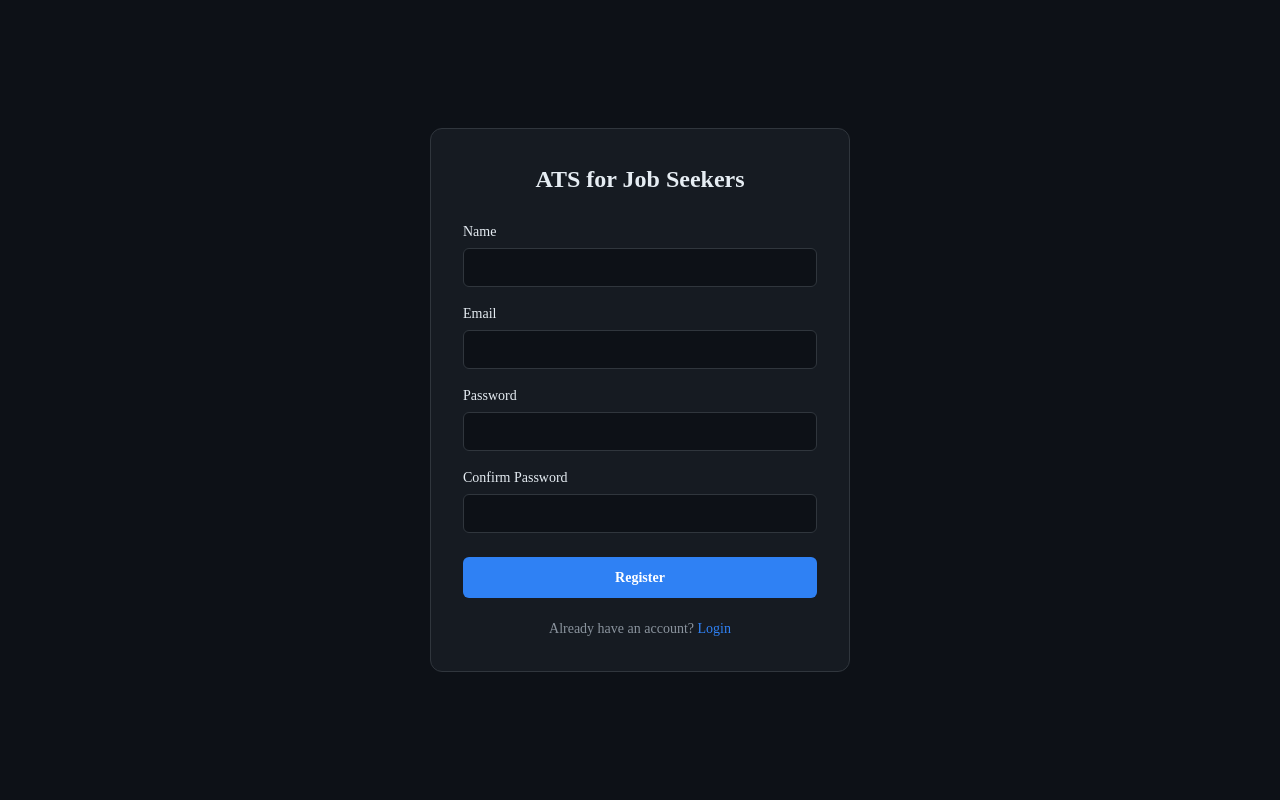
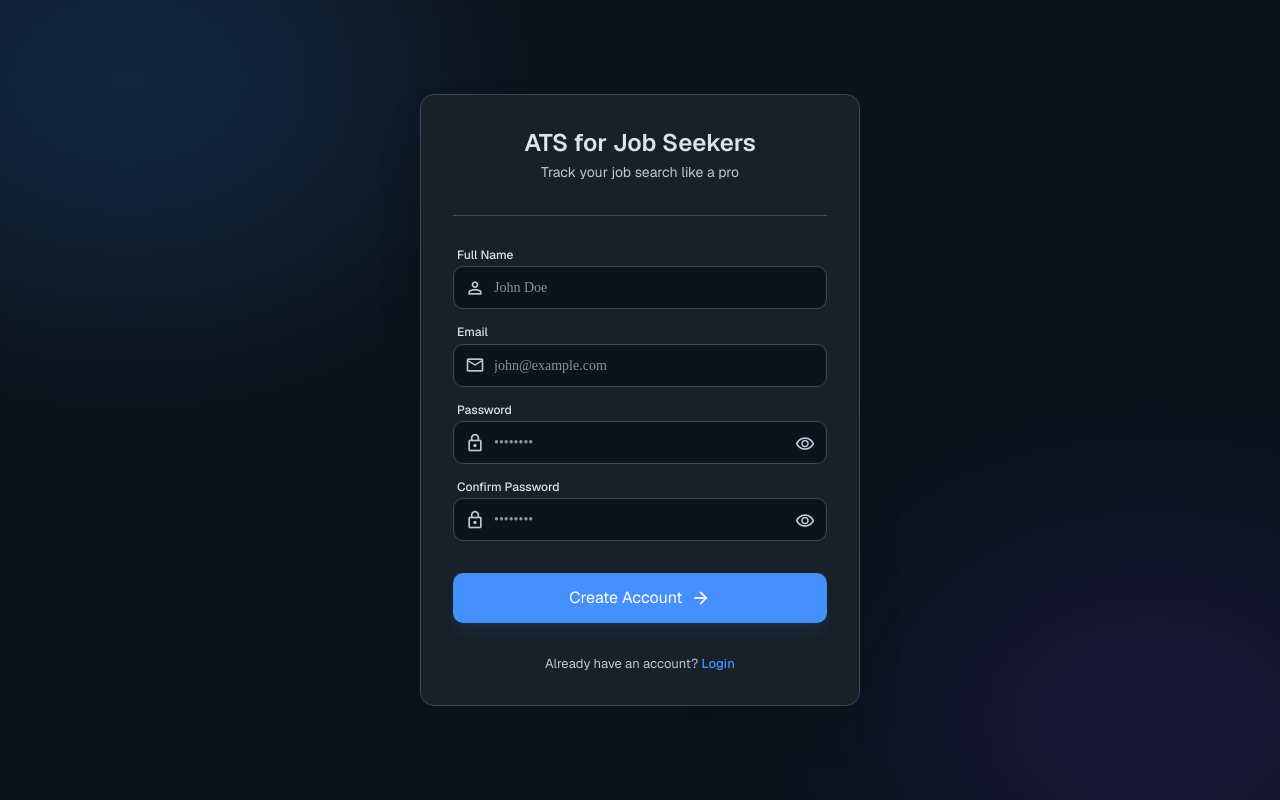
Before and after one commit to oms2304/ATS, a Next.js app in the folder frontend/: page /register in a window 1280 px wide. Built offline with nearby package versions, Linux system fonts and the light colour scheme; no server answers.

Commit message:
Register page design updated

```diff
--- /dev/null
+++ b/frontend/app/(auth)/layout.tsx
@@ -0,0 +1,11 @@
+export default function AuthLayout({ children }: { children: React.ReactNode }) {
+  return (
+    <>
+      <link
+        rel="stylesheet"
+        href="https://fonts.googleapis.com/css2?family=Material+Symbols+Outlined:opsz,wght,FILL,GRAD@24,400,0,0"
+      />
+      {children}
+    </>
+  )
+}
--- a/frontend/app/(auth)/register/page.tsx
+++ b/frontend/app/(auth)/register/page.tsx
@@ -1,9 +1,13 @@
 'use client'
 
 import { useState } from 'react'
+import Link from 'next/link'
 import { useRouter } from 'next/navigation'
-import Link from 'next/link'
 import { apiFetch } from '@/lib/api'
+
+function fieldBorderClass(hasError: boolean) {
+  return hasError ? 'border-error' : 'border-outline-variant'
+}
 
 export default function RegisterPage() {
   const router = useRouter()
@@ -16,10 +20,14 @@ export default function RegisterPage() {
   const [fieldErrors, setFieldErrors] = useState<Record<string, string>>({})
   const [generalError, setGeneralError] = useState('')
   const [loading, setLoading] = useState(false)
+  const [showPassword, setShowPassword] = useState(false)
+  const [showConfirmPassword, setShowConfirmPassword] = useState(false)
 
   function handleChange(e: React.ChangeEvent<HTMLInputElement>) {
-    setForm(prev => ({ ...prev, [e.target.name]: e.target.value }))
-    setFieldErrors(prev => ({ ...prev, [e.target.name]: '' }))
+    const { name, value } = e.target
+    setForm(prev => ({ ...prev, [name]: value }))
+    setFieldErrors(prev => ({ ...prev, [name]: '' }))
+    setGeneralError('')
   }
 
   function validate() {
@@ -73,151 +81,187 @@ export default function RegisterPage() {
     }
   }
 
-  const inputBase: React.CSSProperties = {
-    width: '100%',
-    backgroundColor: '#0d1117',
-    borderRadius: '0.375rem',
-    padding: '0.5rem 0.75rem',
-    color: '#e6edf3',
-    fontSize: '0.875rem',
-    outline: 'none',
-    boxSizing: 'border-box'
-  }
+  return (
+    <div className="ats-auth dark bg-background text-on-background flex items-center justify-center p-md h-screen">
+      <div className="fixed inset-0 pointer-events-none overflow-hidden opacity-20">
+        <div className="absolute -top-[10%] -left-[10%] w-[40%] h-[40%] bg-primary-container rounded-full blur-[120px]" />
+        <div className="absolute -bottom-[10%] -right-[10%] w-[40%] h-[40%] bg-secondary-container rounded-full blur-[120px]" />
+      </div>
 
-  const fields: { key: keyof typeof form; label: string; type: string }[] = [
-    { key: 'name', label: 'Name', type: 'text' },
-    { key: 'email', label: 'Email', type: 'email' },
-    { key: 'password', label: 'Password', type: 'password' },
-    { key: 'confirmPassword', label: 'Confirm Password', type: 'password' }
-  ]
-
-  return (
-    <div
-      style={{
-        backgroundColor: '#0d1117',
-        minHeight: '100vh',
-        display: 'flex',
-        alignItems: 'center',
-        justifyContent: 'center',
-        padding: '1rem'
-      }}
-    >
-      <div
-        style={{
-          backgroundColor: '#161b22',
-          border: '1px solid #30363d',
-          borderRadius: '0.75rem',
-          padding: '2rem',
-          width: '100%',
-          maxWidth: '420px'
-        }}
-      >
-        <h1
-          style={{
-            color: '#e6edf3',
-            fontSize: '1.5rem',
-            fontWeight: 700,
-            textAlign: 'center',
-            marginBottom: '1.5rem'
-          }}
-        >
+      <main className="relative z-10 w-full max-w-[440px] bg-surface-container border border-outline-variant rounded-xl p-xl shadow-2xl">
+        <header className="flex flex-col items-center text-center mb-xl">
+          <h1 className="text-on-surface font-headline-lg text-headline-lg mb-xs">
             ATS for Job Seekers
           </h1>
+          <p className="text-on-surface-variant font-body-md text-body-md">
+            Track your job search like a pro
+          </p>
+        </header>
+
+        <div className="w-full h-px bg-outline-variant mb-xl" />
 
         {generalError && (
-          <p
-            style={{
-              color: '#f85149',
-              fontSize: '0.875rem',
-              marginBottom: '1rem',
-              textAlign: 'center'
-            }}
-          >
-            {generalError}
-          </p>
+          <p className="text-error text-[12px] text-center mb-md">{generalError}</p>
         )}
 
-        <form
-          onSubmit={handleSubmit}
-          style={{ display: 'flex', flexDirection: 'column', gap: '1rem' }}
+        <form className="space-y-md" onSubmit={handleSubmit} noValidate>
+          <div className="flex flex-col gap-xs">
+            <label
+              className="text-on-surface font-label-md text-label-md ml-1"
+              htmlFor="fullName"
             >
-          {fields.map(({ key, label, type }) => (
-            <div key={key}>
-              <label
-                style={{
-                  display: 'block',
-                  color: '#e6edf3',
-                  fontSize: '0.875rem',
-                  marginBottom: '0.375rem'
-                }}
-              >
-                {label}
+              Full Name
             </label>
+            <div className="relative group input-focus-glow rounded-lg">
+              <span className="material-symbols-outlined absolute left-3 top-1/2 -translate-y-1/2 text-on-surface-variant group-focus-within:text-primary transition-colors">
+                person
+              </span>
               <input
-                name={key}
-                type={type}
-                value={form[key]}
+                className={`w-full bg-background border rounded-lg py-2.5 pl-10 pr-4 text-on-surface text-body-md placeholder:text-outline focus:border-primary focus:ring-0 transition-all outline-none ${fieldBorderClass(!!fieldErrors.name)}`}
+                id="fullName"
+                name="name"
+                placeholder="John Doe"
+                type="text"
+                value={form.name}
                 onChange={handleChange}
-                style={{
-                  ...inputBase,
-                  border: `1px solid ${fieldErrors[key] ? '#f85149' : '#30363d'}`
-                }}
-                onFocus={e => (e.currentTarget.style.borderColor = '#2f81f4')}
-                onBlur={e =>
-                  (e.currentTarget.style.borderColor = fieldErrors[key]
-                    ? '#f85149'
-                    : '#30363d')
-                }
               />
-              {fieldErrors[key] && (
-                <p
-                  style={{
-                    color: '#f85149',
-                    fontSize: '0.75rem',
-                    marginTop: '0.25rem'
-                  }}
-                >
-                  {fieldErrors[key]}
-                </p>
+            </div>
+            {fieldErrors.name && (
+              <p className="text-error text-[12px] mt-1">{fieldErrors.name}</p>
             )}
           </div>
-          ))}
+
+          <div className="flex flex-col gap-xs">
+            <label
+              className="text-on-surface font-label-md text-label-md ml-1"
+              htmlFor="email"
+            >
+              Email
+            </label>
+            <div className="relative group input-focus-glow rounded-lg">
+              <span className="material-symbols-outlined absolute left-3 top-1/2 -translate-y-1/2 text-on-surface-variant group-focus-within:text-primary transition-colors">
+                mail
+              </span>
+              <input
+                className={`w-full bg-background border rounded-lg py-2.5 pl-10 pr-4 text-on-surface text-body-md placeholder:text-outline focus:border-primary focus:ring-0 transition-all outline-none ${fieldBorderClass(!!fieldErrors.email)}`}
+                id="email"
+                name="email"
+                placeholder="john@example.com"
+                type="email"
+                value={form.email}
+                onChange={handleChange}
+              />
+            </div>
+            {fieldErrors.email && (
+              <p className="text-error text-[12px] mt-1">{fieldErrors.email}</p>
+            )}
+          </div>
+
+          <div className="flex flex-col gap-xs">
+            <label
+              className="text-on-surface font-label-md text-label-md ml-1"
+              htmlFor="password"
+            >
+              Password
+            </label>
+            <div className="relative group input-focus-glow rounded-lg">
+              <span className="material-symbols-outlined absolute left-3 top-1/2 -translate-y-1/2 text-on-surface-variant group-focus-within:text-primary transition-colors">
+                lock
+              </span>
+              <input
+                className={`w-full bg-background border rounded-lg py-2.5 pl-10 pr-10 text-on-surface text-body-md placeholder:text-outline focus:border-primary focus:ring-0 transition-all outline-none ${fieldBorderClass(!!fieldErrors.password)}`}
+                id="password"
+                name="password"
+                placeholder="••••••••"
+                type={showPassword ? 'text' : 'password'}
+                value={form.password}
+                onChange={handleChange}
+              />
+              <button
+                className="absolute right-3 top-1/2 -translate-y-1/2 text-on-surface-variant hover:text-on-surface transition-colors cursor-pointer"
+                type="button"
+                aria-label={showPassword ? 'Hide password' : 'Show password'}
+                onClick={() => setShowPassword(prev => !prev)}
+              >
+                <span className="material-symbols-outlined">
+                  {showPassword ? 'visibility_off' : 'visibility'}
+                </span>
+              </button>
+            </div>
+            {fieldErrors.password && (
+              <p className="text-error text-[12px] mt-1">{fieldErrors.password}</p>
+            )}
+          </div>
+
+          <div className="flex flex-col gap-xs">
+            <label
+              className="text-on-surface font-label-md text-label-md ml-1"
+              htmlFor="confirmPassword"
+            >
+              Confirm Password
+            </label>
+            <div className="relative group input-focus-glow rounded-lg">
+              <span className="material-symbols-outlined absolute left-3 top-1/2 -translate-y-1/2 text-on-surface-variant group-focus-within:text-primary transition-colors">
+                lock
+              </span>
+              <input
+                className={`w-full bg-background border rounded-lg py-2.5 pl-10 pr-10 text-on-surface text-body-md placeholder:text-outline focus:border-primary focus:ring-0 transition-all outline-none ${fieldBorderClass(!!fieldErrors.confirmPassword)}`}
+                id="confirmPassword"
+                name="confirmPassword"
+                placeholder="••••••••"
+                type={showConfirmPassword ? 'text' : 'password'}
+                value={form.confirmPassword}
+                onChange={handleChange}
+              />
+              <button
+                className="absolute right-3 top-1/2 -translate-y-1/2 text-on-surface-variant hover:text-on-surface transition-colors cursor-pointer"
+                type="button"
+                aria-label={showConfirmPassword ? 'Hide password' : 'Show password'}
+                onClick={() => setShowConfirmPassword(prev => !prev)}
+              >
+                <span className="material-symbols-outlined">
+                  {showConfirmPassword ? 'visibility_off' : 'visibility'}
+                </span>
+              </button>
+            </div>
+            {fieldErrors.confirmPassword && (
+              <p className="text-error text-[12px] mt-1">{fieldErrors.confirmPassword}</p>
+            )}
+          </div>
 
           <button
+            className="w-full bg-primary-container hover:bg-primary-container/90 active:scale-[0.98] text-white font-label-md text-body-lg py-3 rounded-lg flex items-center justify-center gap-2 transition-all mt-xl shadow-lg shadow-primary-container/10 disabled:opacity-70 disabled:cursor-not-allowed disabled:active:scale-100"
             type="submit"
             disabled={loading}
-            style={{
-              backgroundColor: '#2f81f4',
-              color: '#ffffff',
-              border: 'none',
-              borderRadius: '0.375rem',
-              padding: '0.625rem',
-              fontSize: '0.875rem',
-              fontWeight: 600,
-              cursor: loading ? 'not-allowed' : 'pointer',
-              opacity: loading ? 0.7 : 1,
-              width: '100%',
-              marginTop: '0.5rem'
-            }}
           >
-            {loading ? 'Creating account...' : 'Register'}
+            {loading ? (
+              <>
+                <span className="material-symbols-outlined text-[18px] animate-spin">
+                  progress_activity
+                </span>
+                Creating...
+              </>
+            ) : (
+              <>
+                Create Account
+                <span className="material-symbols-outlined text-[18px]">arrow_forward</span>
+              </>
+            )}
           </button>
         </form>
 
-        <p
-          style={{
-            color: '#8b949e',
-            fontSize: '0.875rem',
-            textAlign: 'center',
-            marginTop: '1.25rem'
-          }}
+        <footer className="mt-xl text-center">
+          <p className="text-on-surface-variant font-body-sm text-body-sm">
+            Already have an account?{' '}
+            <Link
+              className="text-primary-container hover:text-primary-container/80 font-medium hover:underline transition-all"
+              href="/login"
             >
-          Already have an account?{' '}
-          <Link href="/login" style={{ color: '#2f81f4', textDecoration: 'none' }}>
               Login
             </Link>
           </p>
-      </div>
+        </footer>
+      </main>
     </div>
   )
 }
--- a/frontend/app/globals.css
+++ b/frontend/app/globals.css
@@ -128,3 +128,62 @@
     @apply font-sans;
   }
 }
+
+/* ATS auth register design tokens (from UI mock) */
+@theme inline {
+  --color-on-background: #dae3ee;
+  --color-surface-container: #182028;
+  --color-surface: #0b141c;
+  --color-on-surface: #dae3ee;
+  --color-on-surface-variant: #c1c6d6;
+  --color-outline-variant: #414753;
+  --color-outline: #8b919f;
+  --color-primary-container: #468fff;
+  --color-tertiary-container: #27a640;
+  --color-error: #ffb4ab;
+  --color-secondary-container: #5a21ab;
+  --spacing-md: 16px;
+  --spacing-xl: 32px;
+  --spacing-xs: 4px;
+  --font-headline-lg: var(--font-geist-sans), ui-sans-serif, system-ui, sans-serif;
+  --font-body-md: var(--font-geist-sans), ui-sans-serif, system-ui, sans-serif;
+  --font-label-md: var(--font-geist-sans), ui-sans-serif, system-ui, sans-serif;
+  --font-body-lg: var(--font-geist-sans), ui-sans-serif, system-ui, sans-serif;
+  --font-body-sm: var(--font-geist-sans), ui-sans-serif, system-ui, sans-serif;
+  --text-headline-lg: 1.5rem;
+  --text-headline-lg--line-height: 1.3;
+  --text-headline-lg--font-weight: 600;
+  --text-body-md: 0.875rem;
+  --text-body-md--line-height: 1.5;
+  --text-body-md--font-weight: 400;
+  --text-label-md: 0.75rem;
+  --text-label-md--line-height: 1.2;
+  --text-label-md--font-weight: 500;
+  --text-body-lg: 1rem;
+  --text-body-lg--line-height: 1.6;
+  --text-body-lg--font-weight: 400;
+  --text-body-sm: 0.8125rem;
+  --text-body-sm--line-height: 1.4;
+  --text-body-sm--font-weight: 400;
+}
+
+.ats-auth {
+  --background: #0b141c;
+  --foreground: #dae3ee;
+  --color-background: #0b141c;
+  --color-primary: #acc7ff;
+}
+
+.ats-auth .material-symbols-outlined {
+  font-variation-settings:
+    'FILL' 0,
+    'wght' 400,
+    'GRAD' 0,
+    'opsz' 24;
+  vertical-align: middle;
+  font-size: 20px;
+}
+
+.ats-auth .input-focus-glow:focus-within {
+  box-shadow: 0 0 0 2px rgba(47, 129, 244, 0.2);
+}
```
Lines whose indentation alone changed are shown as unchanged.
